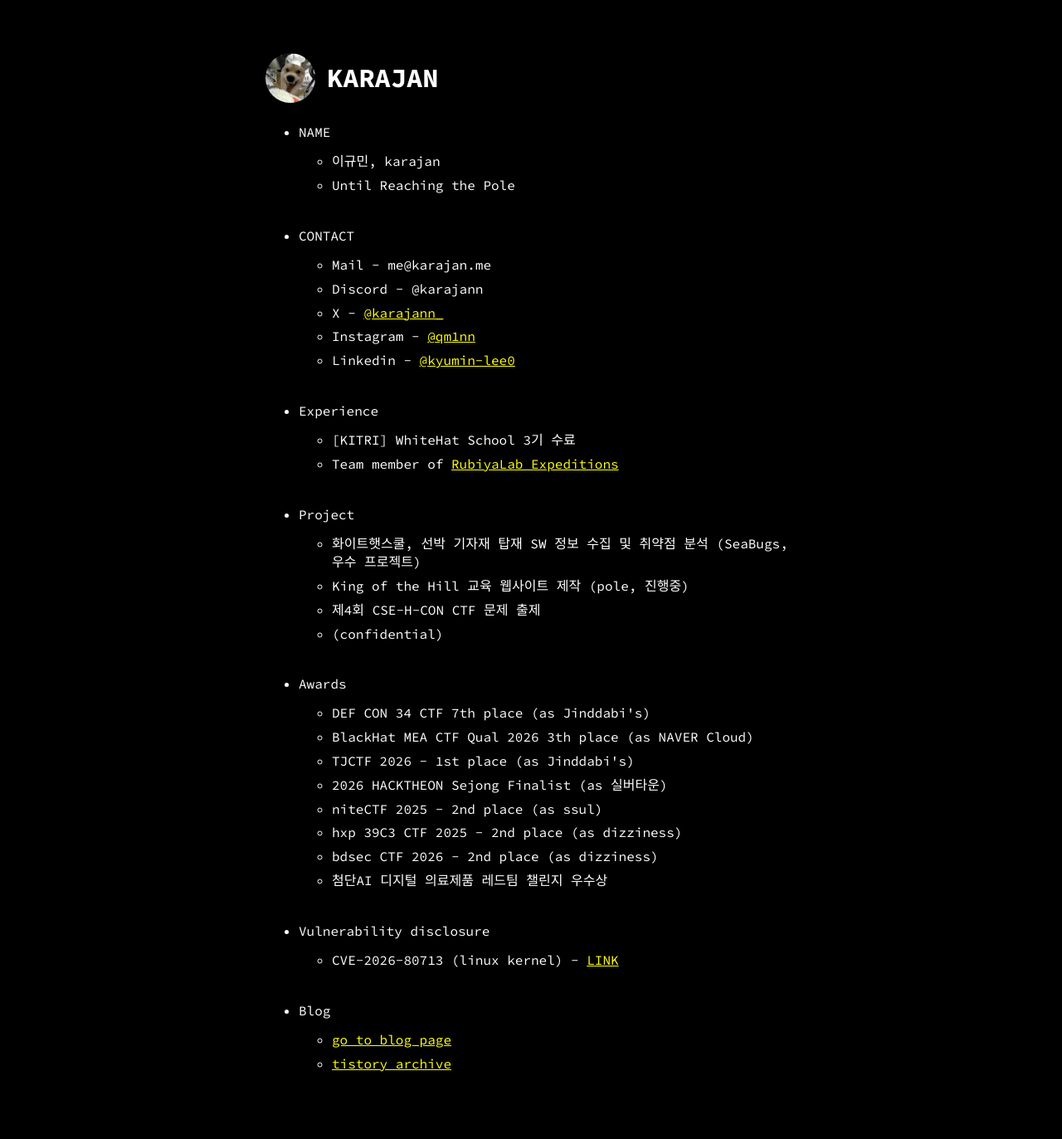
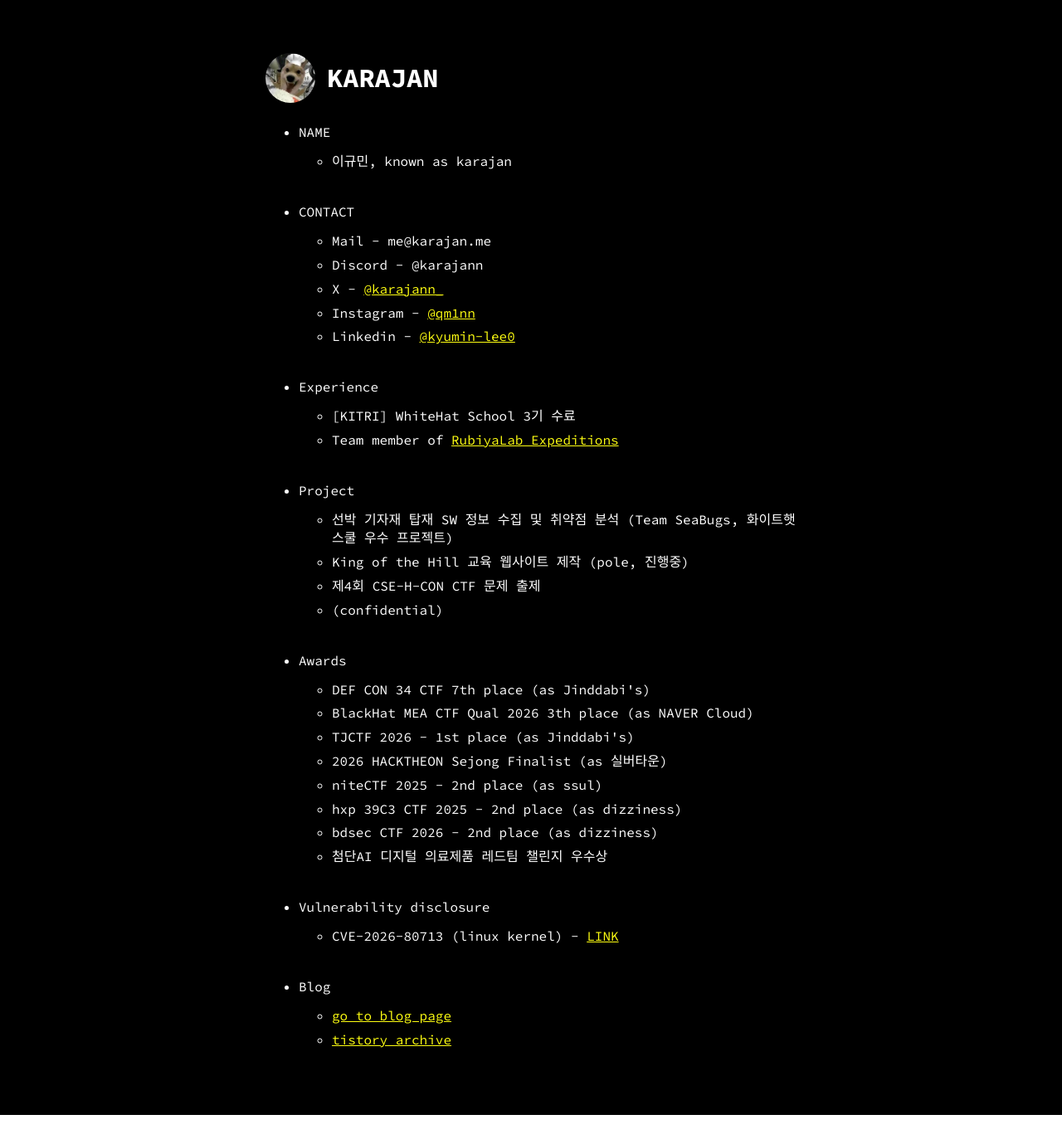
Before and after one commit to karajan0/karajan0.github.io, a Jekyll site: the page built from index.md, in a window 1280 px wide. Shown: the whole page at 83% size. Built offline with Jekyll 4.4.1, drawn with Linux system fonts in a browser that asks for light colours; some web fonts are replaced; after the commit the page ends 1344 px from its top, so only the background shows below that.

Commit message:
Update profile menu

```diff
--- a/_data/menu.yml
+++ b/_data/menu.yml
@@ -1,8 +1,7 @@
 entries:
   - title: NAME
     entries:
-      - title: 이규민, karajan
-      - title: Until Reaching the Pole
+      - title: 이규민, known as karajan
 
   - title: CONTACT
     entries:
@@ -27,7 +26,7 @@ entries:
 
   - title: Project
     entries:
-      - title: 화이트햇스쿨, 선박 기자재 탑재 SW 정보 수집 및 취약점 분석 (SeaBugs, 우수 프로젝트)
+      - title: 선박 기자재 탑재 SW 정보 수집 및 취약점 분석 (Team SeaBugs, 화이트햇스쿨 우수 프로젝트)
       - title: King of the Hill 교육 웹사이트 제작 (pole, 진행중)
       - title: 제4회 CSE-H-CON CTF 문제 출제
       - title: "(confidential)"
```
